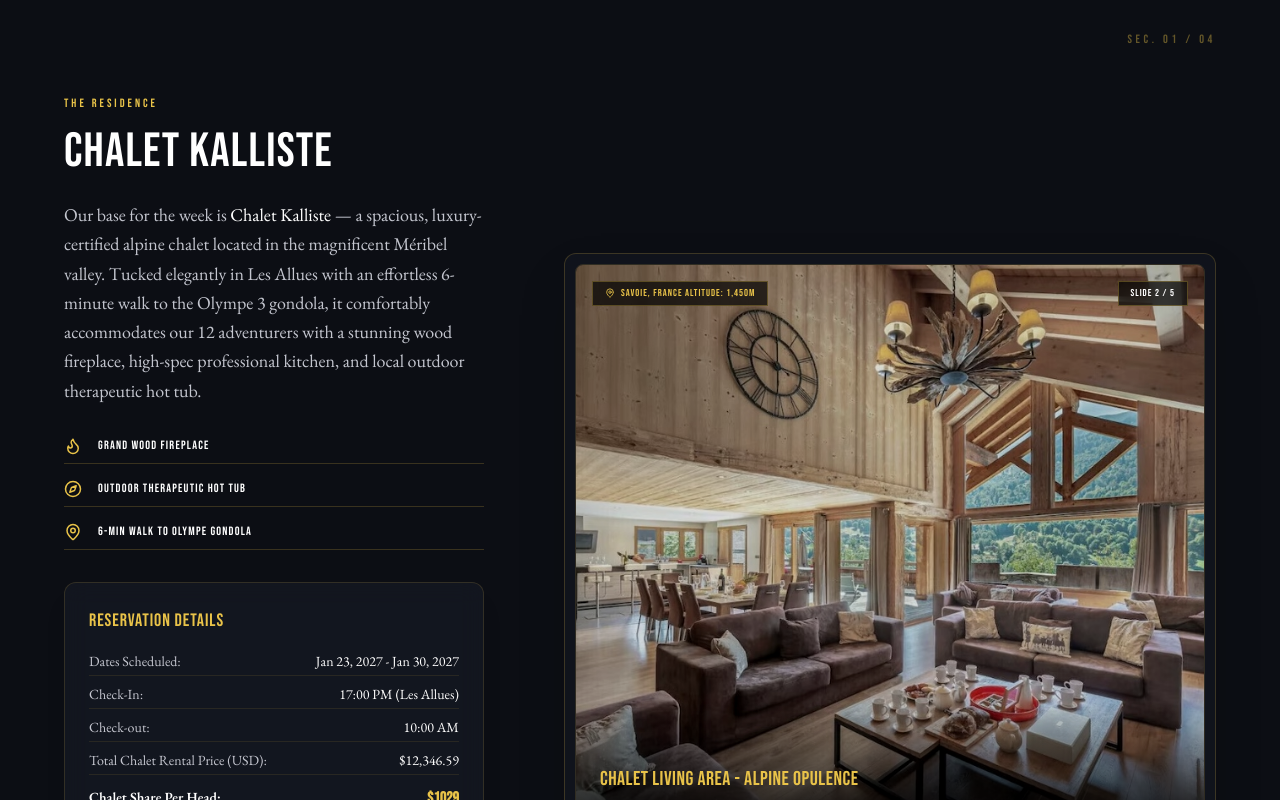
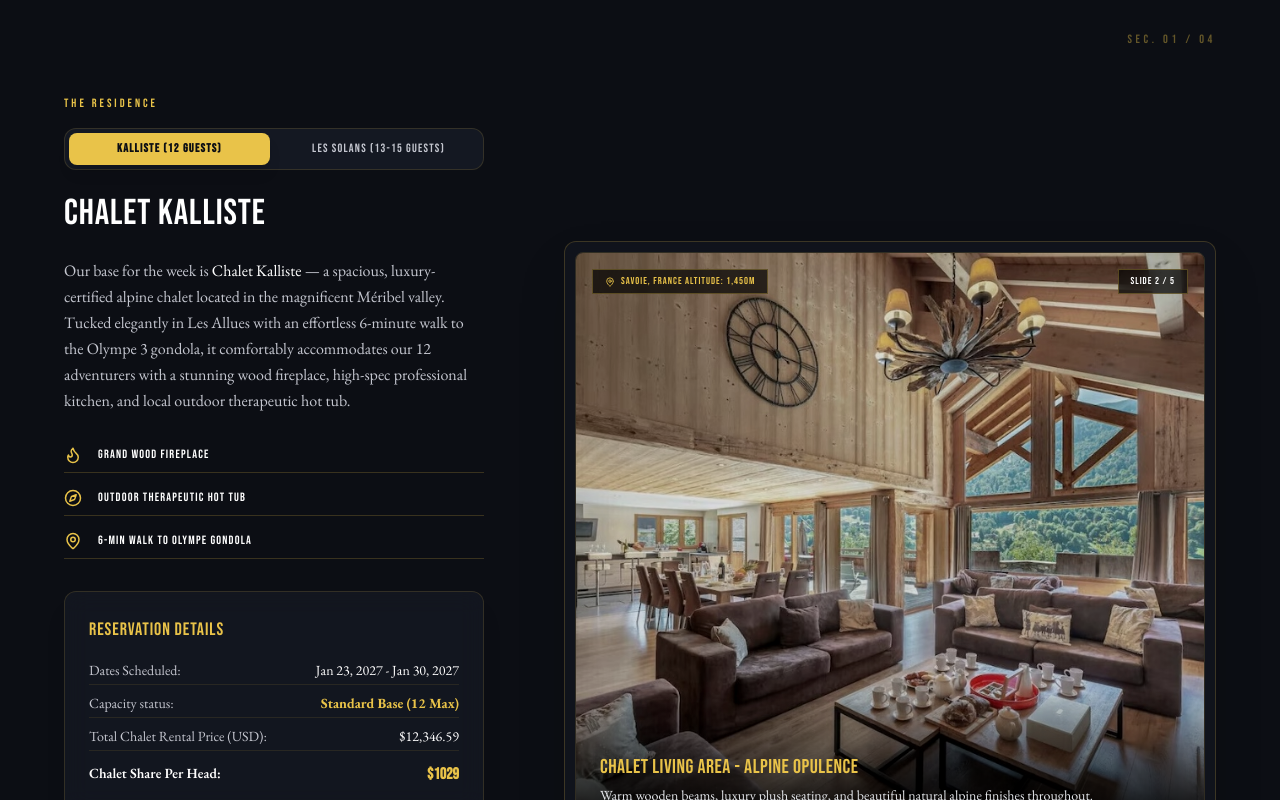
Before and after one commit to JordanGoodridge/alps, a React (Vite) app: page / in a window 1280 px wide. Shown: the part 800-1600 px from the top of the page. Built offline with nearby package versions, Linux system fonts and the light colour scheme.

Commit message:
feat: add Chalet Les Solans pivot housing option with switcher tabs, custom copy, and dynamic image carousels

```diff
--- a/src/App.tsx
+++ b/src/App.tsx
@@ -39,7 +39,8 @@ const HERO_IMAGES = [
 ];
 
 // Chalet Carousel Hotlinked Images
-const CHALET_SLIDES = [
+// Chalet Carousel Hotlinked Images - Chalet 1 (Kalliste)
+const CHALET_KALLISTE_SLIDES = [
   {
     url: `${import.meta.env.BASE_URL}assets/.aistudio/exterior.jpg`,
     title: "Chalet Kalliste - Majestic Exterior",
@@ -64,6 +65,35 @@ const CHALET_SLIDES = [
     url: `${import.meta.env.BASE_URL}assets/.aistudio/kitchen.png`,
     title: "Epicurean Chef's Kitchen",
     desc: "A beautifully appointed gourmet cooking center engineered with high-spec appliances, a sprawling granite prep island, and oak finishes."
+  }
+];
+
+// Chalet Carousel Hotlinked Images - Chalet 2 (Les Solans)
+const CHALET_SOLANS_SLIDES = [
+  {
+    url: `${import.meta.env.BASE_URL}assets/.aistudio/house2external.avif`,
+    title: "Chalet Les Solans - Majestic Exterior",
+    desc: "A spacious, elegant luxury chalet in Méribel, bathed in light and surrounded by panoramic mountain views."
+  },
+  {
+    url: `${import.meta.env.BASE_URL}assets/.aistudio/house2living.webp`,
+    title: "Chalet Living Room - High Alpine Luxury",
+    desc: "Large, warm living spaces bathed in natural light, featuring unobstructed mountain vistas and high-end modern comforts."
+  },
+  {
+    url: `${import.meta.env.BASE_URL}assets/.aistudio/house2indoorspa.avif`,
+    title: "Wellness Spa - Heated Indoor Hot Tub",
+    desc: "A stunning custom indoor hot tub surrounded by fine timber and stonework, perfect for unwinding in total comfort."
+  },
+  {
+    url: `${import.meta.env.BASE_URL}assets/.aistudio/house2spa.webp`,
+    title: "In-Chalet Sauna & Relaxation Zone",
+    desc: "Indulge in the dry heat sauna and serene recovery room to soothe muscles after carving down the Savoyard runs."
+  },
+  {
+    url: `${import.meta.env.BASE_URL}assets/.aistudio/house2spa2.webp`,
+    title: "Chalet Les Solans - Wellness Deck",
+    desc: "Unwind on the spacious wellness deck featuring outdoor relaxation spaces overlooking white alpine valleys."
   }
 ];
 
@@ -209,6 +239,9 @@ export default function App() {
   // Hero Background State (randomly initialized on load)
   const [heroIndex] = useState(() => Math.floor(Math.random() * 2));
 
+  // Active chalet state tab selection
+  const [activeChalet, setActiveChalet] = useState<"kalliste" | "solans">("kalliste");
+
   // Countdown State
   const [timeLeft, setTimeLeft] = useState({ days: 0, hours: 0, minutes: 0, seconds: 0 });
 
@@ -264,13 +297,15 @@ export default function App() {
 
 
 
+  const chaletSlides = activeChalet === "kalliste" ? CHALET_KALLISTE_SLIDES : CHALET_SOLANS_SLIDES;
+
   // Handle Carousel Rotation
   const handleNextSlide = () => {
-    setCarouselIndex((prev) => (prev + 1) % CHALET_SLIDES.length);
+    setCarouselIndex((prev) => (prev + 1) % chaletSlides.length);
   };
 
   const handlePrevSlide = () => {
-    setCarouselIndex((prev) => (prev - 1 + CHALET_SLIDES.length) % CHALET_SLIDES.length);
+    setCarouselIndex((prev) => (prev - 1 + chaletSlides.length) % chaletSlides.length);
   };
 
   const handleDotClick = (idx: number) => {
@@ -601,10 +636,51 @@ export default function App() {
               <p className="font-display text-xs text-[#e9c349] uppercase tracking-[0.25em] mb-4">
                 The Residence
               </p>
-              <h2 className="font-display text-4xl md:text-5xl text-white tracking-wide uppercase mb-6">
+
+              {/* Chalet Switcher Tabs */}
+              <div className="flex gap-2 p-1 bg-[#141822] border border-[#e9c349]/15 rounded-xl mb-6 font-sans w-full max-w-md">
+                <button
+                  onClick={() => {
+                    setActiveChalet("kalliste");
+                    setCarouselIndex(0);
+                  }}
+                  className={`flex-1 py-2 px-3 font-display text-[10px] sm:text-xs tracking-widest uppercase transition-all duration-300 rounded-lg text-center ${
+                    activeChalet === "kalliste"
+                      ? "bg-[#e9c349] text-[#0c0e14] font-bold shadow-lg"
+                      : "text-[#c4c6cf] hover:text-white hover:bg-white/5"
+                  }`}
+                >
+                  Kalliste (12 Guests)
+                </button>
+                <button
+                  onClick={() => {
+                    setActiveChalet("solans");
+                    setCarouselIndex(0);
+                  }}
+                  className={`flex-1 py-2 px-3 font-display text-[10px] sm:text-xs tracking-widest uppercase transition-all duration-300 rounded-lg text-center ${
+                    activeChalet === "solans"
+                      ? "bg-[#e9c349] text-[#0c0e14] font-bold shadow-lg"
+                      : "text-[#c4c6cf] hover:text-white hover:bg-white/5"
+                  }`}
+                >
+                  Les Solans (13-15 Guests)
+                </button>
+              </div>
+
+              <AnimatePresence mode="wait">
+                <motion.div
+                  key={activeChalet}
+                  initial={{ opacity: 0, y: 10 }}
+                  animate={{ opacity: 1, y: 0 }}
+                  exit={{ opacity: 0, y: -10 }}
+                  transition={{ duration: 0.25 }}
+                >
+                  {activeChalet === "kalliste" ? (
+                    <>
+                      <h2 className="font-display text-3xl md:text-4xl text-white tracking-wide uppercase mb-6">
                         CHALET KALLISTE
                       </h2>
-              <p className="text-lg leading-relaxed text-[#c4c6cf] mb-8 font-sans">
+                      <p className="text-base leading-relaxed text-[#c4c6cf] mb-8 font-sans">
                         Our base for the week is <strong className="text-white font-normal">Chalet Kalliste</strong> &mdash; a spacious, luxury-certified alpine chalet located in the magnificent Méribel valley. Tucked elegantly in Les Allues with an effortless 6-minute walk to the Olympe 3 gondola, it comfortably accommodates our 12 adventurers with a stunning wood fireplace, high-spec professional kitchen, and local outdoor therapeutic hot tub.
                       </p>
 
@@ -624,7 +700,7 @@ export default function App() {
                         </div>
                       </div>
 
-              {/* Reservation Details Component */}
+                      {/* Reservation Details */}
                       <div className="p-6 border border-[#e9c349]/15 bg-[#141822]/85 backdrop-blur-md mb-8 rounded-xl shadow-xl">
                         <h3 className="font-display text-lg text-[#e9c349] mb-4 tracking-wider uppercase">
                           Reservation Details
@@ -636,12 +712,8 @@ export default function App() {
                             <span className="text-white">Jan 23, 2027 - Jan 30, 2027</span>
                           </li>
                           <li className="flex justify-between border-b border-[#e9c349]/10 pb-1 font-sans">
-                    <span>Check-In:</span>
-                    <span className="text-white">17:00 PM (Les Allues)</span>
-                  </li>
-                  <li className="flex justify-between border-b border-[#e9c349]/10 pb-1 font-sans">
-                    <span>Check-out:</span>
-                    <span className="text-white">10:00 AM</span>
+                            <span>Capacity status:</span>
+                            <span className="text-[#e9c349] font-bold">Standard Base (12 Max)</span>
                           </li>
                           <li className="flex justify-between border-b border-[#e9c349]/10 pb-1 font-sans">
                             <span>Total Chalet Rental Price (USD):</span>
@@ -671,7 +743,6 @@ export default function App() {
                         </span>
                       </div>
 
-              {/* VRBO link integration */}
                       <a
                         href="https://www.vrbo.com/2582868a?regionId=6339399"
                         target="_blank"
@@ -680,10 +751,93 @@ export default function App() {
                       >
                         VIEW ORIGINAL VRBO CHALET LISTING
                       </a>
+                    </>
+                  ) : (
+                    <>
+                      <h2 className="font-display text-3xl md:text-4xl text-white tracking-wide uppercase mb-6">
+                        CHALET LES SOLANS
+                      </h2>
+                      <p className="text-base leading-relaxed text-[#c4c6cf] mb-8 font-sans">
+                        Chalet Les Solans is a spacious and elegant luxury chalet in Méribel, ideal for stays with family or friends. Bathed in light, it offers large, warm living spaces, unobstructed views of the mountains and a wellness area with spa and sauna to relax after skiing. An authentic and refined place, designed to share unforgettable moments in the heart of the Alps.
+                        <br /><br />
+                        <strong className="text-[#e9c349]">Group Notice:</strong> If our guest count exceeds 12, we will pivot our entire reservation to this chalet, which comfortably accommodates up to 15 guests.
+                      </p>
+
+                      {/* Core Amenities */}
+                      <div className="space-y-4 mb-8">
+                        <div className="flex items-center gap-4 border-b border-[#e9c349]/20 pb-2">
+                          <Sparkles size={18} className="text-[#e9c349]" />
+                          <span className="font-display text-xs uppercase tracking-widest text-white">Wellness Area (Spa & Sauna)</span>
+                        </div>
+                        <div className="flex items-center gap-4 border-b border-[#e9c349]/20 pb-2">
+                          <Flame size={18} className="text-[#e9c349]" />
+                          <span className="font-display text-xs uppercase tracking-widest text-white">Ski In / Ski Out Slopes Access</span>
+                        </div>
+                        <div className="flex items-center gap-4 border-b border-[#e9c349]/20 pb-2">
+                          <Compass size={18} className="text-[#e9c349]" />
+                          <span className="font-display text-xs uppercase tracking-widest text-white">Large Fireplace & Mountain Views</span>
+                        </div>
+                      </div>
+
+                      {/* Reservation Details */}
+                      <div className="p-6 border border-[#e9c349]/15 bg-[#141822]/85 backdrop-blur-md mb-8 rounded-xl shadow-xl">
+                        <h3 className="font-display text-lg text-[#e9c349] mb-4 tracking-wider uppercase">
+                          Pivot Plan Details
+                        </h3>
+
+                        <ul className="font-sans text-sm text-[#c4c6cf] space-y-2">
+                          <li className="flex justify-between border-b border-[#e9c349]/10 pb-1 font-sans">
+                            <span>Dates Scheduled:</span>
+                            <span className="text-white">Jan 23, 2027 - Jan 30, 2027</span>
+                          </li>
+                          <li className="flex justify-between border-b border-[#e9c349]/10 pb-1 font-sans">
+                            <span>Capacity status:</span>
+                            <span className="text-[#e9c349] font-bold">Pivot Option (Up to 15 Guests)</span>
+                          </li>
+                          <li className="flex justify-between border-b border-[#e9c349]/10 pb-1 font-sans">
+                            <span>Location:</span>
+                            <span className="text-white">Méribel Valley</span>
+                          </li>
+                          <li className="flex justify-between pt-1 font-sans">
+                            <span className="font-semibold text-white">Chalet Share status:</span>
+                            <span className="text-white italic">
+                              Recalculated upon group size increase
+                            </span>
+                          </li>
+                        </ul>
+                      </div>
+
+                      {/* Price Details */}
+                      <div className="flex flex-col gap-1 mb-6 font-sans">
+                        <div className="flex items-baseline gap-2">
+                          <span className="font-display text-3xl text-[#e9c349]">
+                            12-15 Guests
+                          </span>
+                          <span className="font-display text-xs text-[#c4c6cf] tracking-widest uppercase">
+                            Expanded Capacity
+                          </span>
+                        </div>
+                        <span className="text-xs text-[#c4c6cf]">
+                          Pivot triggered automatically at 13+ attendees. Rates vary depending on final headcount.
+                        </span>
+                      </div>
+
+                      <a
+                        href="https://www.vrbo.com/2631464a?dateless=true"
+                        target="_blank"
+                        rel="noopener noreferrer"
+                        className="px-8 py-3.5 bg-[#e9c349] text-[#0c0e14] font-display text-sm uppercase tracking-widest border border-[#e9c349] hover:bg-transparent hover:text-[#e9c349] transition-all duration-250 block text-center rounded-lg shadow-lg"
+                      >
+                        VIEW ORIGINAL VRBO CHALET LISTING
+                      </a>
+                    </>
+                  )}
+                </motion.div>
+              </AnimatePresence>
             </div>
 
             {/* Carousel display (Col 7) */}
-            <div className="lg:col-span-7 h-[500px] md:h-[600px] border border-[#e9c349]/20 p-2.5 relative order-1 lg:order-2 bg-[#141822]/60 shadow-2xl rounded-xl backdrop-blur-sm">
+            <div className="lg:col-span-7 h-[500px] md:h-[600px] border border-[#e9c349]/20 p-2.5 relative order-1 lg:order-2 bg-[#141822]/60 shadow-2xl rounded-xl backdrop-blur-sm group">
               <div className="relative w-full h-full overflow-hidden border border-[#e9c349]/15 rounded-lg">
 
                 {/* Active Image with absolute animation */}
@@ -697,19 +851,19 @@ export default function App() {
                     className="absolute inset-0 w-full h-full"
                   >
                     <img
-                      alt={CHALET_SLIDES[carouselIndex].title}
+                      alt={chaletSlides[carouselIndex].title}
                       className="w-full h-full object-cover grayscale-[20%] contrast-[1.1] brightness-[0.85]"
-                      src={CHALET_SLIDES[carouselIndex].url}
+                      src={chaletSlides[carouselIndex].url}
                       referrerPolicy="no-referrer"
                     />
 
                     {/* Image Caption overlay */}
                     <div className="absolute bottom-0 inset-x-0 bg-gradient-to-t from-black via-black/50 to-transparent p-6 pt-16 z-10 flex flex-col justify-end">
                       <h4 className="font-display text-xl text-[#e9c349] uppercase tracking-wide">
-                        {CHALET_SLIDES[carouselIndex].title}
+                        {chaletSlides[carouselIndex].title}
                       </h4>
                       <p className="text-sm font-sans text-gray-200 mt-1 max-w-lg">
-                        {CHALET_SLIDES[carouselIndex].desc}
+                        {chaletSlides[carouselIndex].desc}
                       </p>
                     </div>
                   </motion.div>
@@ -739,12 +893,12 @@ export default function App() {
 
                 {/* Carousel Progress indicators */}
                 <div className="absolute top-4 right-4 z-20 bg-black/70 border border-[#e9c349]/30 px-3 py-1 font-display text-[10px] tracking-widest uppercase text-white backdrop-blur-sm">
-                  Slide {carouselIndex + 1} / {CHALET_SLIDES.length}
+                  Slide {carouselIndex + 1} / {chaletSlides.length}
                 </div>
 
                 {/* Bottom Dot controller */}
                 <div className="absolute bottom-6 left-1/2 -translate-x-1/2 z-20 flex gap-2">
-                  {CHALET_SLIDES.map((_, idx) => (
+                  {chaletSlides.map((_, idx) => (
                     <button
                       key={idx}
                       onClick={() => handleDotClick(idx)}
```
Lines whose indentation alone changed are shown as unchanged.
